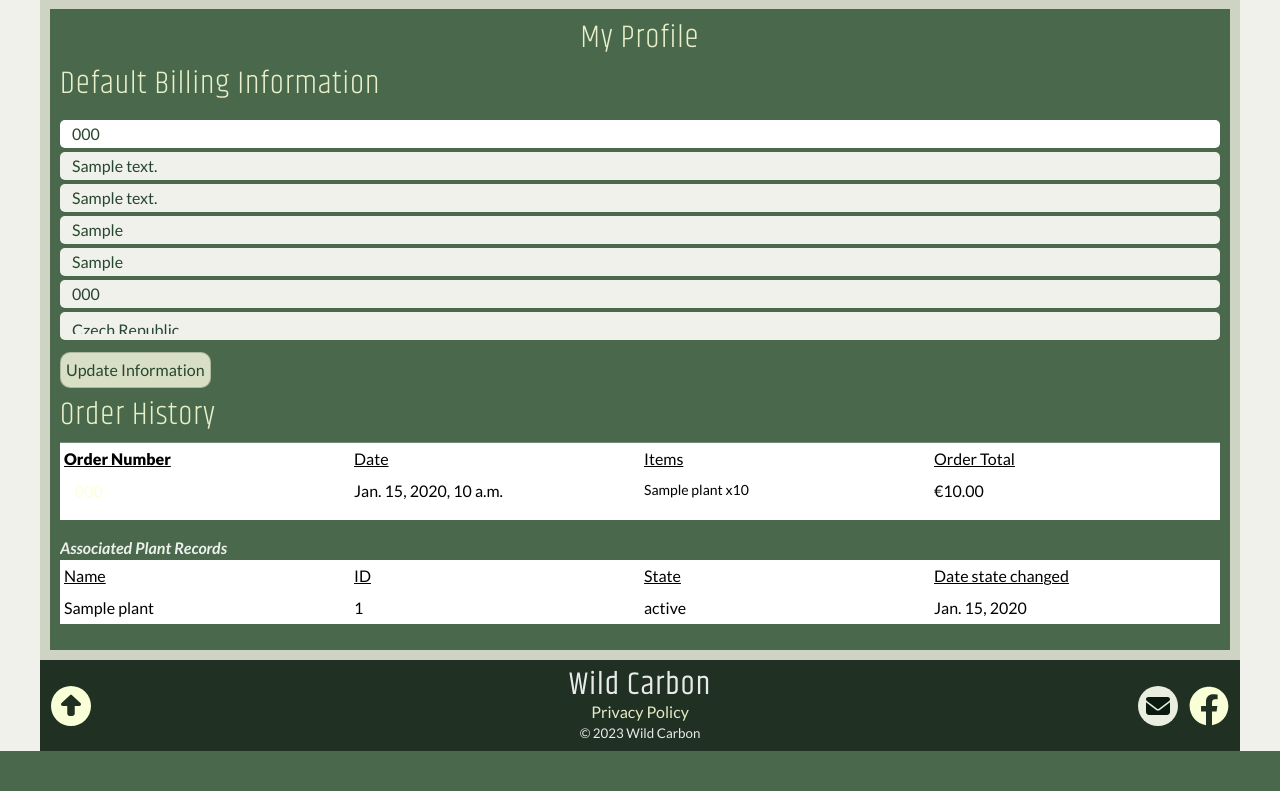
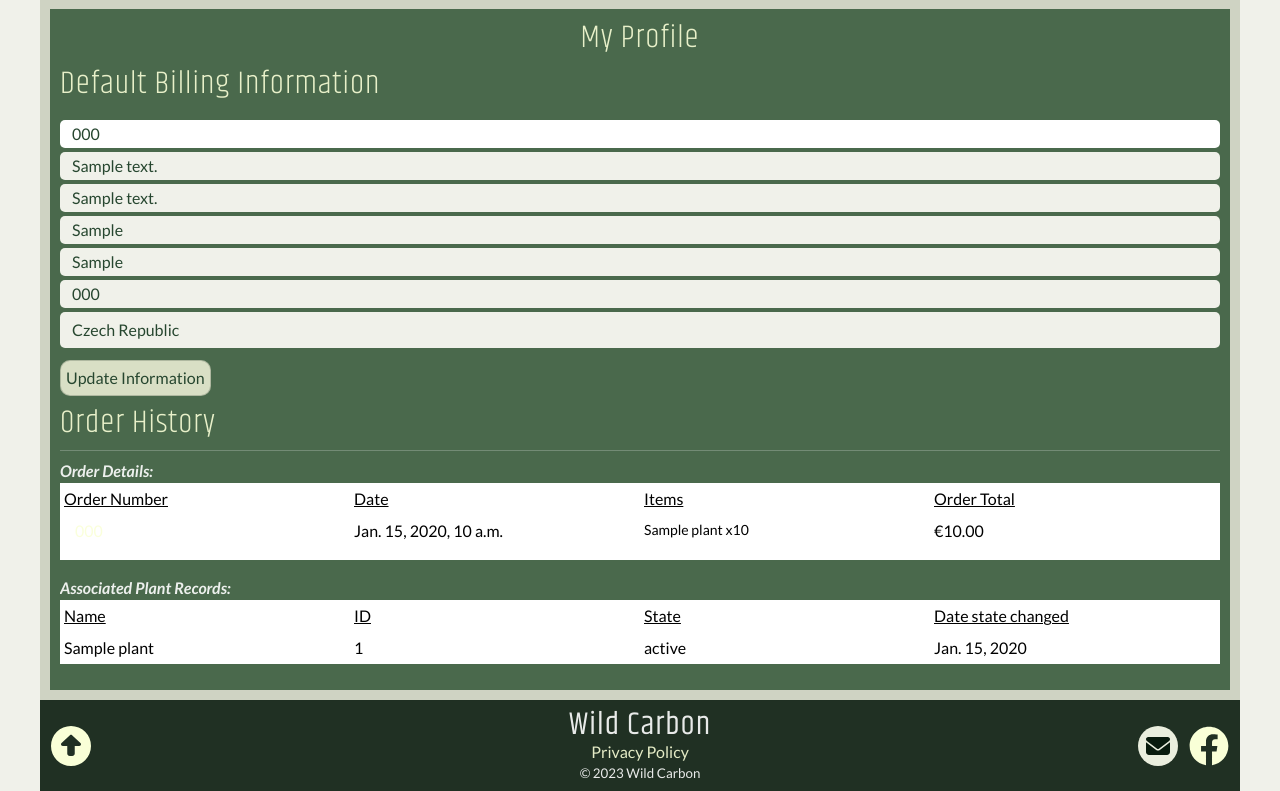
Before and after one commit to Stephen-J-Whitaker/wild-carbon, a Django app: page /profile/ in a window 1280 px wide. Shown: the part 76-867 px from the top of the page. Before the commit the page ends 827 px from the top, so only its background shows below. Run offline with Django 3.2, Linux system fonts and the light colour scheme; a user stored in the database is signed in; tables that the repository leaves empty hold one stand-in row (values such as "Sample post"); some libraries are stand-ins or nearby versions.

Commit message:
FEAT: Update profile page header styles

```diff
--- a/profiles/templates/profiles/profile.html
+++ b/profiles/templates/profiles/profile.html
@@ -31,10 +31,11 @@
                 <div class="order-history table-responsive">
                     {% for data in order_data %}
                         <hr>
+                        <div class="associated-record-label mt-2">Order Details:</div>
                         <table class="table order-history-table table-sm table-borderless">
                             <thead>
                                 <tr>
-                                    <th class="order-number">Order Number</th>
+                                    <th>Order Number</th>
                                     <th>Date</th>
                                     <th>Items</th>
                                     <th>Order Total</th>
@@ -62,7 +63,7 @@
                                 </tr>
                             </tbody>
                         </table>
-                        <div class="associated-record-label">Associated Plant Records</div>
+                        <div class="associated-record-label mt-2">Associated Plant Records:</div>
                         <table class="table plant-record-table table-sm table-borderless">
                             <thead>
                                 <tr>
--- a/static/css/style.css
+++ b/static/css/style.css
@@ -67,6 +67,7 @@
     justify-items: center;
     align-content: center;
     flex-wrap: wrap;
+    overflow-wrap: anywhere;
 }
 
 .toast-basket {
@@ -93,13 +94,15 @@
     color: var(--title-font-colour);
 }
 
-.toast-button {
+.toast-button,
+.order-history-button {
     display: flex;
     align-items: center;
     justify-content: center;
 }
 
-.toast-button:hover {
+.toast-button:hover,
+.order-history-button:hover {
     text-decoration: none;
 }
 
@@ -917,6 +920,15 @@
     padding-top: 10px;
 }
 
+.order-confirmation-container {
+    max-width: 500px;
+    display: flex;
+}
+
+.order-confirmation-wrapper {
+    width: inherit;
+}
+
 /* Forms */
 .standard-form,
 .search-form {
@@ -996,16 +1008,16 @@
     margin: 50px 0;
 }
 
-.order-number {
-    font-weight: bold;
-}
-
 .associated-record-label {
     font-style: italic;
 }
 
 textarea.form-control {
     height: 330px;
+}
+
+#id_default_country {
+    height: fit-content;
 }
 
 /* Table styles */
```
Also changed, not shown: media/home-how-it-works.jpg (added).
